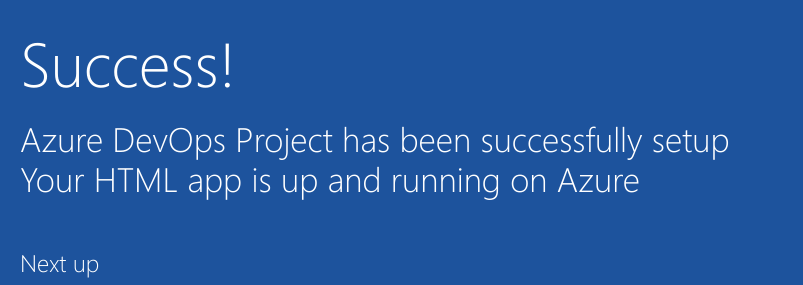
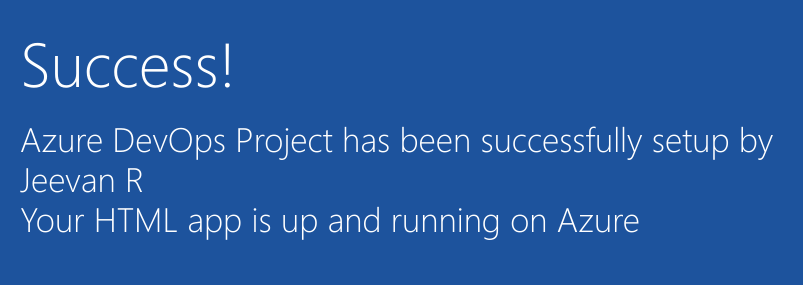
Before and after one commit to Jeevan325/edu_git_2nd, a plain HTML site: page sample-project/index.html in a window 1280 px wide. Shown: the part 352-637 px from the top of the page, 205-1008 px from the left. Drawn offline with Linux system fonts and the light colour scheme.

Commit message:
Commit in New Feature

```diff
--- a/sample-project/index.html
+++ b/sample-project/index.html
@@ -19,7 +19,7 @@
         </div>
             <div class="content-body">
                 <div class="success-text">Success!</div>
-                <div class="description line-1"> Azure DevOps Project has been successfully setup</div>
+                <div class="description line-1"> Azure DevOps Project has been successfully setup by Jeevan R</div>
                 <div class="description line-2"> Your HTML app is up and running on Azure</div>
                 <div class="next-steps-container">
                     <div class="next-steps-header">Next up</div>
```
